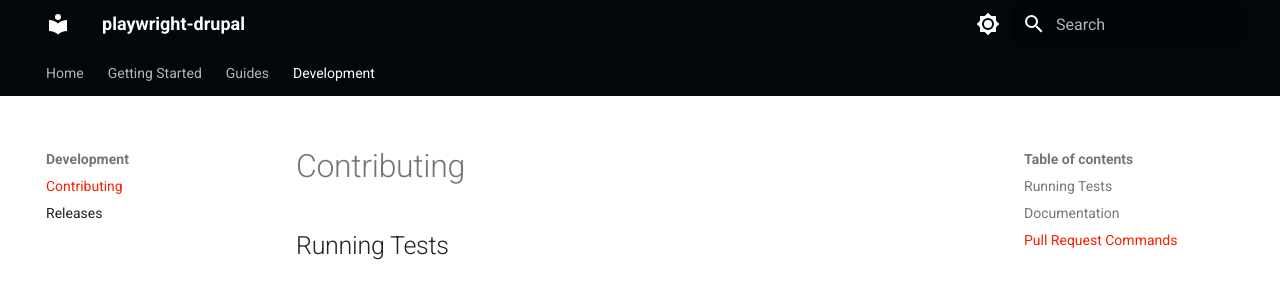
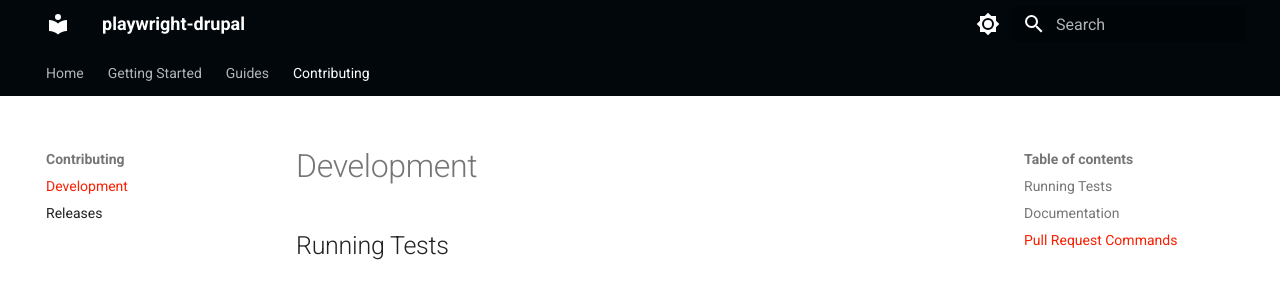
Before and after one commit to Lullabot/playwright-drupal, an MkDocs documentation site: the page built from docs/contributing/development.md, in a window 1280 px wide and 1218 px high. Shown: the top 282 px of the window. Built offline with MkDocs 1.6.1 and Material for MkDocs 9.7.7, drawn with Linux system fonts in a browser that asks for light colours; the version menu is left out; part of the change alters nothing that is shown.

```diff
--- a/docs/development/contributing.md
+++ b/docs/contributing/development.md
@@ -1,4 +1,4 @@
-# Contributing
+# Development
 
 ## Running Tests
 
--- a/mkdocs.yml
+++ b/mkdocs.yml
@@ -63,6 +63,6 @@ nav:
     - Drupal Testing Utilities: guides/drupal-testing-utilities.md
     - Visual Comparisons: guides/visual-comparisons.md
     - GitHub Actions: guides/github-actions.md
-  - Development:
-    - Contributing: development/contributing.md
-    - Releases: development/releases.md
+  - Contributing:
+    - Development: contributing/development.md
+    - Releases: contributing/releases.md
```
Also changed, not shown: docs/contributing/releases.md (renamed from docs/development/releases.md).
